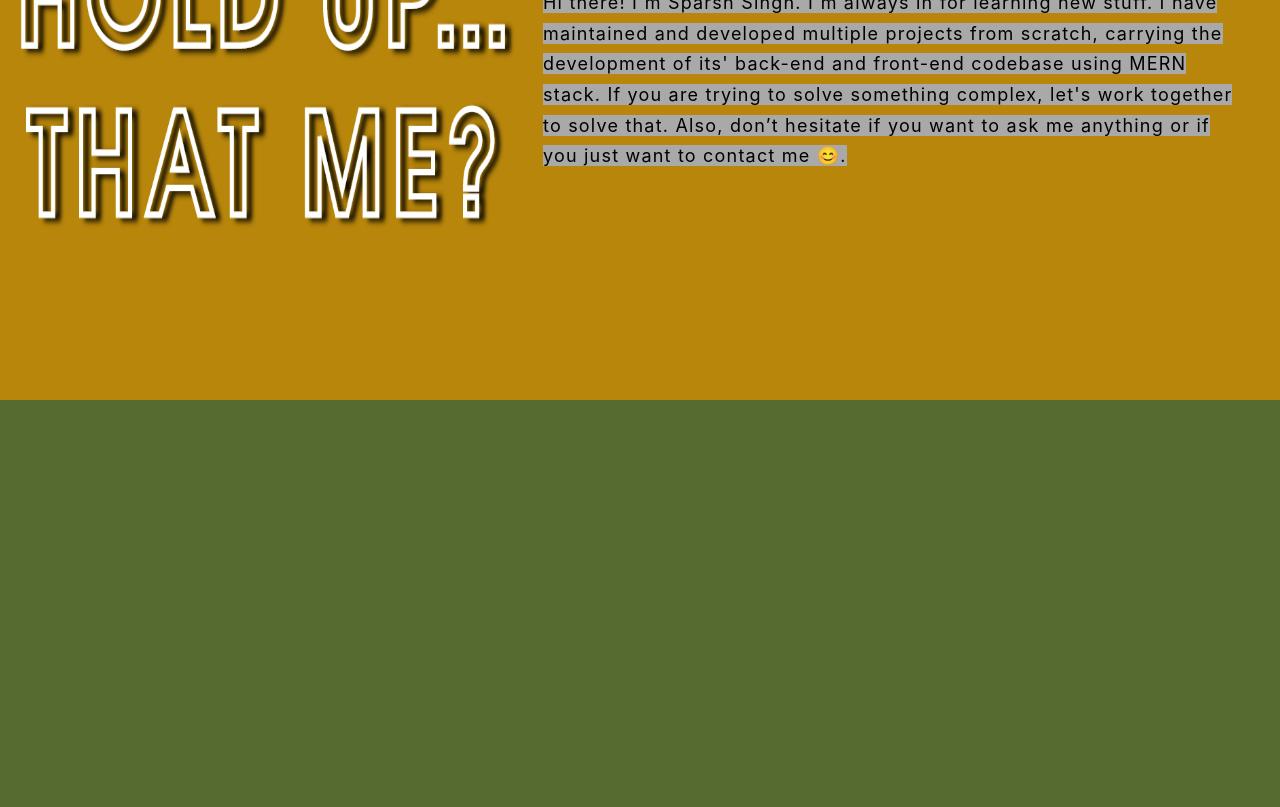
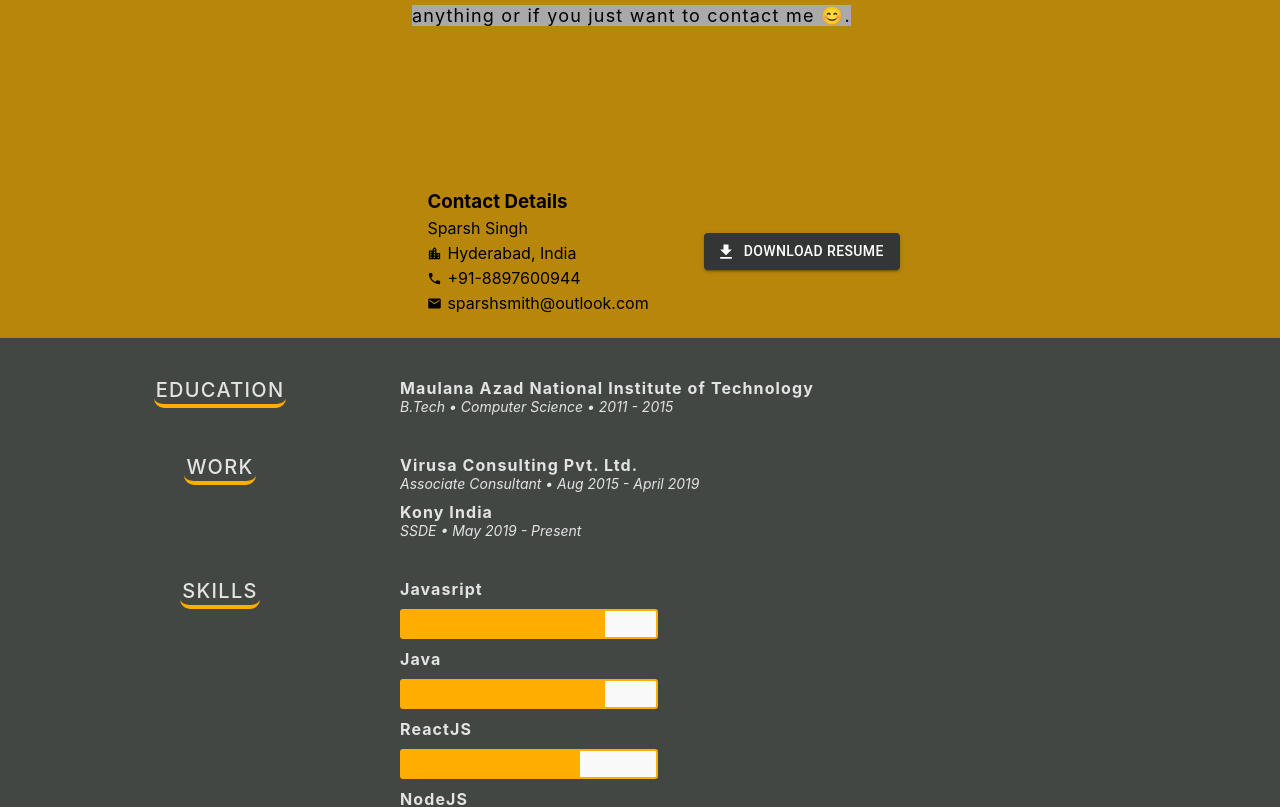
Before and after one commit to sparshsmith/react-portfolio, a React (Create React App) app: page / in a window 1280 px wide. Shown: the part 1040-1847 px from the top of the page. Built offline with nearby package versions, Linux system fonts and the light colour scheme.

Commit message:
finished resume component

```diff
--- /dev/null
+++ b/public/profileInfo.json
@@ -0,0 +1,57 @@
+[
+    {
+        "type": "Education",
+        "item": [
+            {
+                "title": "Maulana Azad National Institute of Technology",
+                "description": "B.Tech • Computer Science • 2011 - 2015"
+            }
+        ]
+    },
+    {
+        "type": "Work",
+        "item": [
+            {
+                "title": "Virusa Consulting Pvt. Ltd.",
+                "description": "Associate Consultant • Aug 2015 - April 2019"
+            },
+            {
+                "title": "Kony India",
+                "description": "SSDE • May 2019 - Present"
+            }
+        ]
+    },
+    {
+        "type": "Skills",
+        "item": [
+            {
+                "title": "Javasript",
+                "rating": 8
+            },
+            {
+                "title": "Java",
+                "rating": 8
+            },
+            {
+                "title": "ReactJS",
+                "rating": 7
+            },
+            {
+                "title": "NodeJS",
+                "rating": 5
+            },
+            {
+                "title": "Git",
+                "rating": 8
+            },
+            {
+                "title": "HTML/CSS",
+                "rating": 7
+            },
+            {
+                "title": "Data Structures & Algorithms",
+                "rating": 7
+            }
+        ]
+    }
+]
--- a/src/components/About.js
+++ b/src/components/About.js
@@ -22,7 +22,7 @@ function About() {
 export default About
 
 const AboutContainer = styled.div`
-    min-height: 80vh;
+    min-height: 40vh;
     background-color: darkgoldenrod;
     display: flex;
     justify-content: center;
@@ -34,17 +34,17 @@ const AboutMeContent = styled.div`
     padding: 20px;
     align-items: center;
     justify-content: center;
+    margin-top: 25px;
 `;
 
 const Description = styled.div`
-    width: 60%;
+    width: 70%;
 
     p {
         text-align: left;
         margin: 20px;
         font-size: 18px;
         letter-spacing: 1.2px;
-        padding: 7px;
 
         span{
             background-color: darkgray;
@@ -56,20 +56,22 @@ const Description = styled.div`
     @media screen and (max-width: 620px){
         width: 90%;
         p {
-        text-align: center;
         margin: 20px;
     }
 
     }
 `
 const AboutMeLogo = styled.div`
-    width: 40%;
+    width: 30%;
     overflow: hidden;
     height: 300px;
+    display: flex;
+    justify-content: flex-end;
+    align-items: center;
 
     img {
-        height: 100%;
-        width: 100%;
+        height: 30%;
+        width: 50%;
     }
 
     @media screen and (max-width: 620px){
--- /dev/null
+++ b/src/components/Details.js
@@ -0,0 +1,106 @@
+import React from 'react'
+import styled from 'styled-components';
+import LocationCityIcon from '@material-ui/icons/LocationCity';
+import PhoneIcon from '@material-ui/icons/Phone';
+import EmailIcon from '@material-ui/icons/Email';
+import GetAppIcon from '@material-ui/icons/GetApp';
+import Button from '@material-ui/core/Button';
+
+function Details() {
+    return (
+        <DetailContainer>
+            <ContactDetails>
+                <h3>Contact Details</h3>
+                <ContactDetailsItem>
+                    Sparsh Singh
+                    </ContactDetailsItem>
+                <ContactDetailsItem>
+                    <LocationCityIcon />
+                    Hyderabad, India
+                    </ContactDetailsItem>
+                <ContactDetailsItem>
+                    <PhoneIcon />
+                    +91-8897600944
+                    </ContactDetailsItem>
+                <ContactDetailsItem>
+                    <EmailIcon />
+                    sparshsmith@outlook.com
+                    </ContactDetailsItem>
+            </ContactDetails>
+            <Download>
+                <Button
+                    variant="contained"
+                    color="secondary"
+                    className="downloadButton"
+                    startIcon={<GetAppIcon />}
+                >Download Resume</Button>
+            </Download>
+        </DetailContainer>
+    )
+}
+
+export default Details
+
+
+const DetailContainer = styled.div`
+    width:100%;
+    display: flex;
+    flex-direction: row;
+    align-items: center;
+    margin-top: 60px;
+    margin-bottom: 20px;
+    @media screen and (max-width: 620px){
+        width: 100%;
+    }
+`
+
+const ContactDetails = styled.div`
+   display: flex;
+   flex-direction: column;
+   margin-left: 33%;
+   padding: 5px;
+
+   @media screen and (max-width: 620px){
+       margin-left: 60px;
+       font-size: 12px;
+   }
+
+
+`
+const ContactDetailsItem = styled.span`
+    display: flex;
+    align-items: center;
+    margin-top: 5px;
+
+
+    > .MuiSvgIcon-root {
+        margin-right: 5px;
+        font-size: 15px;
+    }
+`
+const Download = styled.div`
+    margin-left: 40px;
+    padding: 10px;
+
+    .downloadButton{
+        color: white;
+        background-color: #333634;
+
+        @media screen and (max-width: 480px){
+            font-size: 8px;
+        }
+
+        :hover {
+            background-color: #424744;
+        }
+    }
+
+    @media screen and (max-width: 480px){
+        margin-left: 50px;
+        width: 90%;
+        flex-direction: column;
+        margin-left:0px;
+        font-size: 12px;
+    }
+
+`
--- /dev/null
+++ b/src/components/ProfileInfo.js
@@ -0,0 +1,148 @@
+import React, { useState, useEffect } from 'react'
+import styled from 'styled-components';
+
+function ProfileInfo() {
+    const [profileData, setProfileData] = useState([]);
+
+    const getData = () => {
+        fetch('./profileInfo.json'
+            , {
+                headers: {
+                    'Content-Type': 'application/json',
+                    'Accept': 'application/json'
+                }
+            }
+        ).then((response) => response.json())
+            .then((data) => {
+                console.log(data);
+                setProfileData(data)
+            });
+    }
+    useEffect(() => {
+        getData()
+    }, [])
+
+    return (
+        <Profile>
+            {
+                profileData
+                && profileData.length > 0
+                && profileData.map(object => (
+                    <ProfileContainer>
+                        <Type>
+                            <span>{object.type}</span>
+                        </Type>
+                        <Item>
+                            {
+                                object.item.map(i => (
+                                    <Description>
+                                        <h4>{i.title}</h4>
+                                        {i.description ?
+                                            (<span>{i.description}</span>)
+                                            : (
+                                                <Bar>
+                                                    <InneBar>
+                                                        <InnerBarFill style={{ width: `${i.rating * 10}%` }} />
+                                                    </InneBar>
+                                                </Bar>
+                                            )
+                                        }
+                                    </Description>
+                                ))
+                            }
+                        </Item>
+                    </ProfileContainer>
+                ))
+            }
+        </Profile>
+    )
+}
+
+export default ProfileInfo
+
+const Profile = styled.div`
+    background-color: #424744;
+    min-height: auto;
+    color: #e3e3e3;
+    display: grid;
+    padding: 40px;
+    flex-direction: column;
+    grid-gap: 40px;
+
+    @media screen and (max-width: 620px){
+       font-size: 12px;
+   }
+`
+
+const ProfileContainer = styled.div`
+    display: flex;
+
+    width: 100%;
+    height: auto;
+`
+
+const Type = styled.div`
+    min-width: 30%;
+    text-align: center;
+    span{
+        font-size: 20px;
+
+        text-transform: uppercase;
+        letter-spacing: 1.3px;
+        padding: 2px;
+        font-weight: 500;
+        border-bottom: 4px solid #ffae00;
+        border-radius: 10px;
+
+        @media screen and (max-width: 620px){
+            font-size: 14px;
+        }
+    }
+`
+
+const Item = styled.div`
+    display: grid;
+    flex-direction: column;
+
+    grid-gap: 10px;
+`
+const Description = styled.div`
+    display: flex;
+    /* border: 1px solid white; */
+    flex-direction: column;
+    height: auto;    /* border: 1px solid gold; */
+    h4{
+        letter-spacing: 1.1px;
+    }
+
+    span {
+        font-style: italic;
+        font-size: 14px;
+    }
+`
+
+const Bar = styled.div`
+    margin-top: 10px;
+    height: 30px;
+    display: flex;
+    flex-direction: column;
+    align-items: center;
+
+`
+
+const InneBar = styled.div`
+    width: 100%;
+    height: 100%;
+    box-sizing: border-box;
+    border: 2px solid #ffae00;
+    border-radius: 3px;
+    background-color: #f9f9f9;
+
+`
+
+const InnerBarFill = styled.div`
+    /* width: 30%; */
+    height: 100%;
+    background-color: #ffae00;
+    transition: all 0.3s ease-out;
+`
--- a/src/components/Resume.js
+++ b/src/components/Resume.js
@@ -1,17 +1,24 @@
 import React from 'react'
 import styled from 'styled-components'
+import Details from './Details'
+import ProfileInfo from './ProfileInfo'
+
+// import { Description } from '@material-ui/icons';
 
 function Resume() {
     return (
         <ResumeContainer id='resume'>
-
-        </ResumeContainer>
+            <Details />
+            <ProfileInfo />
+        </ResumeContainer >
     )
 }
 
 export default Resume
 
 const ResumeContainer = styled.div`
-    height: 100vh;
-    background-color: darkolivegreen;
+    min-height: auto;
+    background-color: darkgoldenrod;
+    top: 0;
+    overflow: hidden;
 `
```
